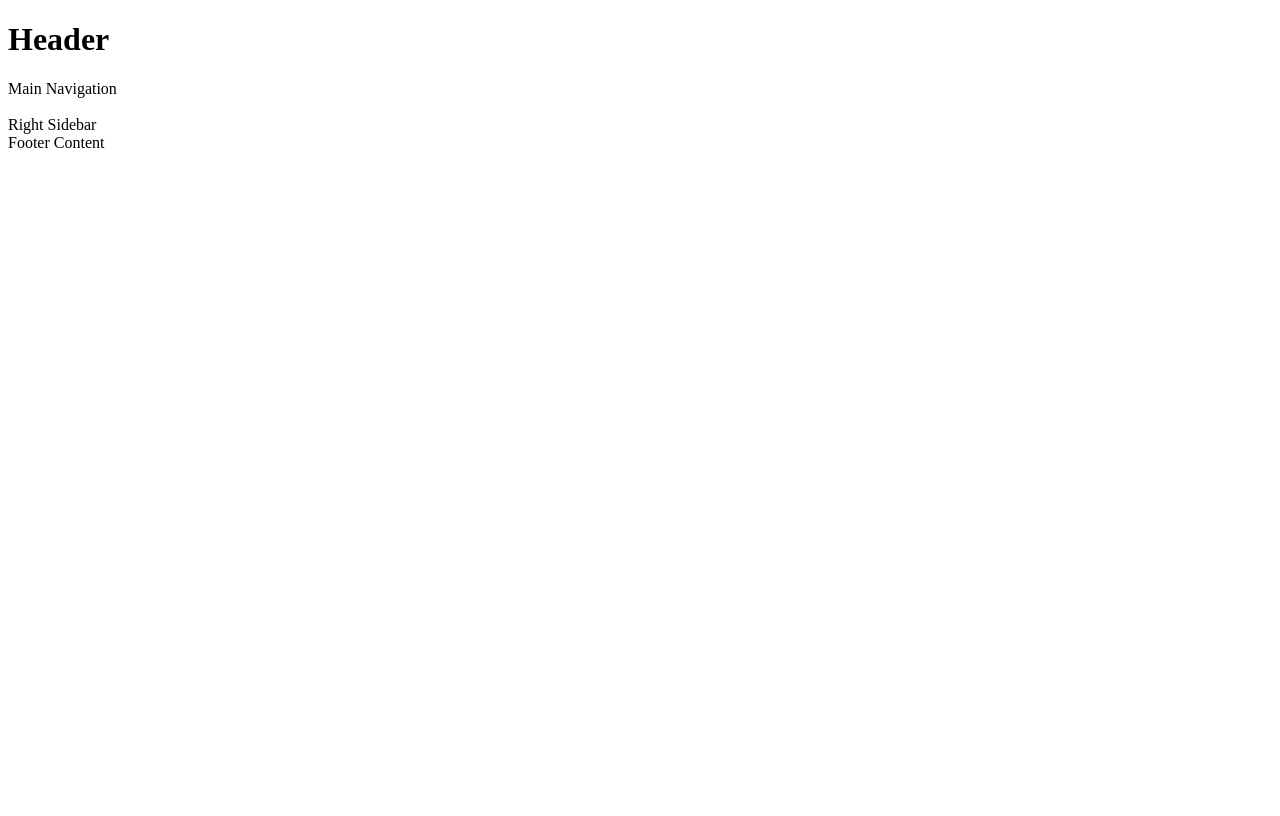
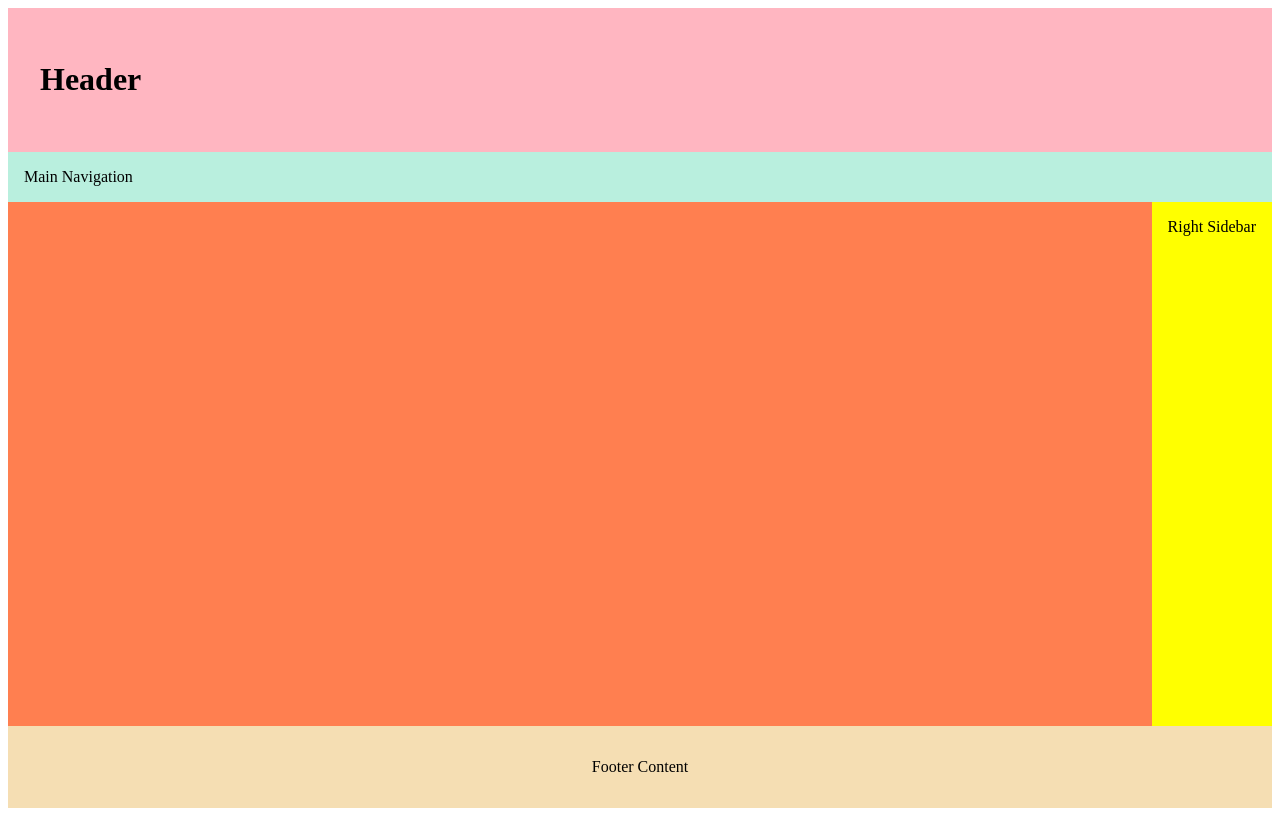
Before and after one commit to simphiwe-nkabinde-byui/wdd230, a plain HTML site: page week01/holygrail.html in a window 1280 px wide. Drawn offline with Linux system fonts and the light colour scheme; the site is published under a folder, as on GitHub Pages, so addresses that start at the root find nothing.

Commit message:
layout chanegs

```diff
--- a/week01/holygrail.html
+++ b/week01/holygrail.html
@@ -4,7 +4,7 @@
 <head>
     <meta charset="UTF-8">
     <meta name="viewport" content="width=device-width, initial-scale=1.0">
-    <link rel="stylesheet" href="/week01/styles/holygrail.css">
+    <link rel="stylesheet" href="styles/holygrail.css">
     <title>Document</title>
 </head>
 
--- /dev/null
+++ b/week01/styles/media-query-large.css
@@ -0,0 +1,10 @@
+@media screen and (min-width: 500px) {
+    header {
+        background: black;
+        color: #fff;
+    }
+
+    main {
+        grid-template-columns: 1fr 1fr;
+    }
+}
--- /dev/null
+++ b/week01/styles/media-query.css
@@ -0,0 +1,24 @@
+body {
+    font-family: 'Roboto', sans-serif;
+}
+
+header,
+main,
+footer {
+    max-width: 640px;
+    margin: 1rem auto;
+    border: 1px solid rgba(44, 44, 44, 0.222);
+    padding: 1rem;
+    background: #60ceff;
+}
+
+main {
+    display: grid;
+    grid-template-columns: 1fr;
+    grid-gap: 1rem;
+}
+
+section {
+    padding: .5rem;
+    background: #fff;
+}
```
Also changed, not shown: week01/media-query.html (added, +35 -0 lines).
